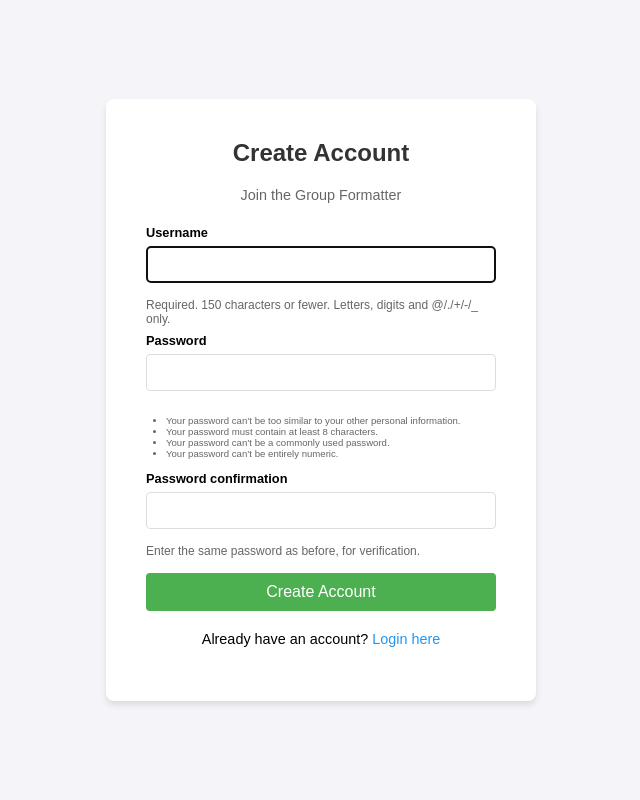
After one commit to Sh3ldone/intelligent-group-formatter, a Django app: page /signup/ in a window 1280 px wide. The commit adds this page. Shown: the whole page, without its empty margins (319-959 px from the left). Run offline with Django 5.2, Linux system fonts and the light colour scheme.

Commit message:
Added login, signup, and dashboard security

```diff
--- /dev/null
+++ b/grouping/templates/registration/signup.html
@@ -0,0 +1,45 @@
+<!DOCTYPE html>
+<html>
+<head>
+    <title>Sign Up - Intelligent Group Formatter</title>
+    <style>
+        body { font-family: sans-serif; display: flex; justify-content: center; align-items: center; height: 100vh; background-color: #f4f4f9; margin: 0; }
+        .login-card { background: white; padding: 40px; border-radius: 8px; box-shadow: 0 4px 6px rgba(0,0,0,0.1); width: 100%; max-width: 350px; text-align: center; }
+        input { width: 100%; padding: 10px; margin: 5px 0 15px 0; border: 1px solid #ddd; border-radius: 4px; box-sizing: border-box; }
+        button { background: #4caf50; color: white; border: none; padding: 10px; width: 100%; border-radius: 4px; cursor: pointer; font-size: 16px; margin-top: 10px; }
+        button:hover { background: #45a049; }
+        h2 { color: #333; margin-top: 0; }
+        .help-text { font-size: 0.75em; color: #666; text-align: left; margin-bottom: 5px; display: block;}
+        ul { text-align: left; font-size: 0.8em; color: #666; padding-left: 20px; }
+    </style>
+</head>
+<body>
+    <div class="login-card">
+        <h2>Create Account</h2>
+        <p style="color: #666; font-size: 0.9em; margin-bottom: 20px;">Join the Group Formatter</p>
+
+        <form method="post">
+            {% csrf_token %}
+
+            {% for field in form %}
+                <div style="text-align: left;">
+                    <label style="font-size: 0.8em; font-weight: bold;">{{ field.label }}</label>
+                    {{ field }}
+                    {% if field.help_text %}
+                        <span class="help-text">{{ field.help_text }}</span>
+                    {% endif %}
+                    {% for error in field.errors %}
+                        <p style="color: red; font-size: 0.8em; margin: 0;">{{ error }}</p>
+                    {% endfor %}
+                </div>
+            {% endfor %}
+
+            <button type="submit">Create Account</button>
+        </form>
+
+        <p style="font-size: 0.9em; margin-top: 20px;">
+            Already have an account? <a href="{% url 'login' %}" style="color: #2196f3; text-decoration: none;">Login here</a>
+        </p>
+    </div>
+</body>
+</html>
--- a/grouping/urls.py
+++ b/grouping/urls.py
@@ -8,4 +8,5 @@ urlpatterns = [
     path('clear/', views.clear_data, name='clear_data'),
     path('move/<int:student_id>/', views.move_student, name='move_student'),
     path('delete/', views.delete_students, name='delete_students'),
+    path('signup/', views.signup, name='signup'),
 ]
--- a/grouping/views.py
+++ b/grouping/views.py
@@ -1,10 +1,15 @@
 from django.shortcuts import render, redirect, get_object_or_404
 from django.db.models import Sum
+from django.contrib.auth.decorators import login_required  # <--- 1. IMPORT THIS
 from .models import Group, Student
 from .services import generate_groups
 from .forms import StudentForm
 import statistics
+from django.contrib.auth.forms import UserCreationForm
+from django.contrib.auth import login
 
+# <--- 2. ADD DECORATOR TO DASHBOARD (Entry Point)
+@login_required
 def dashboard(request):
     groups = Group.objects.prefetch_related('students').all()
     all_students = Student.objects.all().order_by('name')
@@ -46,7 +51,7 @@ def dashboard(request):
             'skill_values': skill_values,
             'compatibility_score': compatibility_score,
             'is_unbalanced': is_unbalanced,
-            'suggestion': suggestion  # <--- Passing the suggestion
+            'suggestion': suggestion
         })
 
     return render(request, 'grouping/dashboard.html', {
@@ -55,6 +60,8 @@ def dashboard(request):
         'form': form
     })
 
+# <--- 3. ADD DECORATOR TO ALL ACTIONS (Security Best Practice)
+@login_required
 def trigger_generation(request):
     if request.method == "POST":
         k_value = int(request.POST.get('group_count', 2))
@@ -67,18 +74,21 @@ def trigger_generation(request):
         generate_groups(k_value, weights)
     return redirect('dashboard')
 
+@login_required
 def add_student(request):
     if request.method == "POST":
         form = StudentForm(request.POST)
         if form.is_valid(): form.save()
     return redirect('dashboard')
 
+@login_required
 def clear_data(request):
     if request.method == "POST":
         Student.objects.all().delete()
         Group.objects.all().delete()
     return redirect('dashboard')
 
+@login_required
 def move_student(request, student_id):
     if request.method == "POST":
         student = get_object_or_404(Student, id=student_id)
@@ -88,8 +98,20 @@ def move_student(request, student_id):
             student.save()
     return redirect('dashboard')
 
+@login_required
 def delete_students(request):
     if request.method == "POST":
         student_ids = request.POST.getlist('student_ids')
         Student.objects.filter(id__in=student_ids).delete()
     return redirect('dashboard')
+
+def signup(request):
+    if request.method == 'POST':
+        form = UserCreationForm(request.POST)
+        if form.is_valid():
+            user = form.save()
+            login(request, user)  # Log the user in immediately after signing up
+            return redirect('dashboard')
+    else:
+        form = UserCreationForm()
+    return render(request, 'registration/signup.html', {'form': form})
--- a/igf_project/settings.py
+++ b/igf_project/settings.py
@@ -117,3 +117,9 @@ USE_TZ = True
 # https://docs.djangoproject.com/en/6.0/howto/static-files/
 
 STATIC_URL = 'static/'
+
+# Redirect to home page after login (change 'home' to your actual home URL name)
+LOGIN_REDIRECT_URL = '/'
+
+# Redirect to home page after logout
+LOGOUT_REDIRECT_URL = '/accounts/login/'
--- a/igf_project/urls.py
+++ b/igf_project/urls.py
@@ -19,5 +19,6 @@ from django.urls import path, include
 
 urlpatterns = [
     path('admin/', admin.site.urls),
+    path('accounts/', include('django.contrib.auth.urls')),
     path('', include('grouping.urls')),
 ]
```
Also changed, not shown: grouping/templates/grouping/dashboard.html (+18 -4 lines), grouping/templates/registration/login.html (added, +43 -0 lines).
